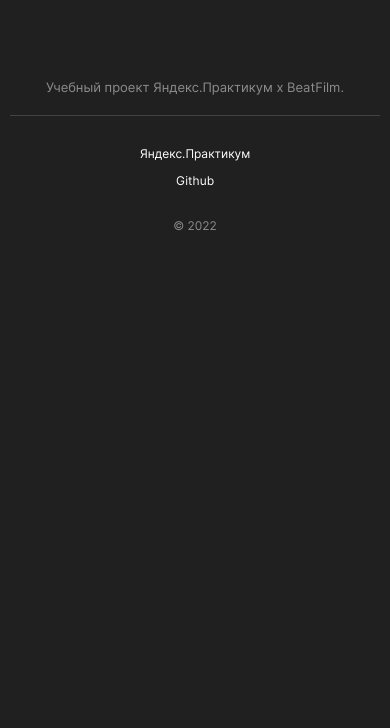
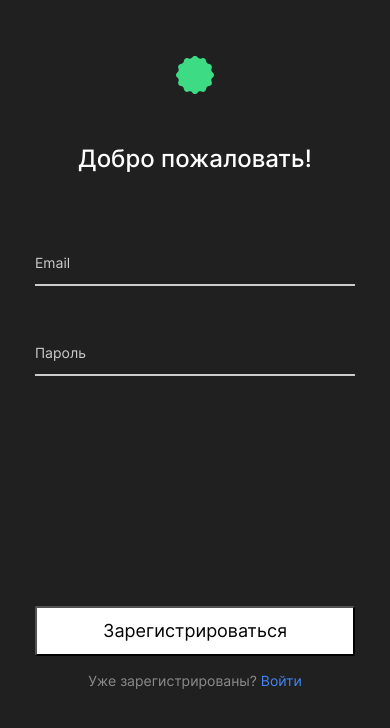
Before and after one commit to YVA91/movies-explorer-frontend, a React (Create React App) app: page /signup in a window 390 px wide. Shown: the top 728 px of the page. Built offline with nearby package versions, Linux system fonts and the light colour scheme.

Commit message:
Диплом: начало

```diff
--- a/src/components/App/App.js
+++ b/src/components/App/App.js
@@ -14,24 +14,21 @@ return (
     <Switch>
     <Route exact path="/">
     <Main />
+    <Footer />
     </Route>
     <Route path="/movies">
         <Movies/>
+        <Footer />
     </Route>
-    <Route path="/sign-up">
+    <Route path="/signup">
         <Register
-            title="Регистрация"
+            title="Добро пожаловать!"
             buttonText="Зарегистрироваться"
         />
     </Route>
 
 
     </Switch>
-
-
-
-
-    <Footer />
     </>
 )
 }
--- a/src/components/AuthForm/AuthForm.css
+++ b/src/components/AuthForm/AuthForm.css
@@ -1,12 +1,12 @@
 .authform {
     margin: 0 auto;
-    padding: 60px 0 0 0;
-    max-width: 358px;
+    padding: 0;
+    max-width: 396px;
 }
 
-@media screen and (max-width: 560px) {
+@media screen and (max-width: 420px) {
 .authform {
-    padding: 40px 30px 0;
+  max-width: 320px;
 }
 }
 
@@ -62,13 +62,12 @@ color: #ccc;
 
 .authform__title {
     margin: 0;
-    padding: 0 0 77px 0;
+    padding: 0 0 40px 0;
     font-family: 'Inter', Arial, sans-serif;
-    font-weight: 900;
+    font-weight: 500;
     font-size: 24px;
     line-height: 29px;
     color: #fff;
-    text-align: center;
     -webkit-font-smoothing: antialiased;
     -moz-osx-font-smoothing: grayscale;
     -webkit-text-size-adjust: 100%;
@@ -77,9 +76,9 @@ color: #ccc;
     text-rendering: optimizeLegibility;
     }
 
-    @media screen and (max-width: 560px) {
+    @media screen and (max-width: 420px) {
     .authform__title {
-        line-height: 24px;
-        padding: 0 0 67px 0;
+        padding: 0 0 80px 0;
+        text-align: center;
     }
     }
--- a/src/components/Footer/Footer.js
+++ b/src/components/Footer/Footer.js
@@ -1,8 +1,10 @@
 import './Footer.css';
+import { Route } from 'react-router-dom';
 
 function Footer() {
 
     return (
+    <>
     <footer className="footer">
         <div className="footer__title">
             <h2 className="footer__title-text">
@@ -10,7 +12,7 @@ function Footer() {
             </h2>
         </div>
         <div className='footer__info'>
-            <p className='footer__copyright'>© 2022</p>
+            <p className='footer__copyright'>© {new Date().getFullYear()}</p>
             <ul className='footer__nav'>
                 <li  className='footer__nav-item'>
                     <a className='footer__nav-link' href="https://practicum.yandex.ru" target="_blank">Яндекс.Практикум</a>
@@ -20,8 +22,8 @@ function Footer() {
                 </li>
             </ul>
         </div>
-
     </footer>
+    </>
     );
 }
 
--- a/src/components/Header/Header.css
+++ b/src/components/Header/Header.css
@@ -1,9 +1,9 @@
 .header {
-    background-color: #073042;
+    background-color: #202020;
 }
 
-.header_movies {
-    background-color: #202020;
+.header_main {
+    background-color: #073042;
 }
 
 .header__container {
@@ -119,17 +119,27 @@
     align-items: center;
 }
 
+.header__container_signup {
+    max-width: 396px;
+    padding: 70px 0 40px 0;
+}
+
+.header__logo_signup {
+    margin: 0;
+    padding: 0;
+}
+
+
 @media screen and (max-width: 768px) {
-    .header__logo {
-        margin: 18px 0 18px 30px;
-    }
-
     .header__nav {
         margin: 0 30px 0 0;
     }
 
     .header__link {
         margin: 0 30px 0 0;
+    }
+    .header__container_signup {
+        padding: 232px 0 40px 0;
     }
 }
 
@@ -152,4 +162,12 @@
         padding: 5px 12px;
         border-radius: 3px;
     }
+    .header__container_signup {
+        max-width: 320px;
+        padding: 56px 0 50px 0;
+    }
+    .header__logo_signup {
+        margin: 0 auto;
+        padding: 0;
+    }
 }
--- a/src/components/Header/Header.js
+++ b/src/components/Header/Header.js
@@ -11,7 +11,7 @@ function Header() {
     return (
     <>
     <Route exact path="/">
-    <header className="header">
+    <header className="header header_main ">
         <div className="header__container">
         <img className="header__logo" src={logo} alt="логотип" />
         <nav className="header__nav">
@@ -26,7 +26,7 @@ function Header() {
     </header>
     </Route>
     <Route exact path="/movies">
-    <header className="header header_movies">
+    <header className="header">
         <div className="header__container">
             <img className="header__logo" src={logo} alt="логотип" />
             <nav className="header__nav header__nav_movies">
@@ -47,6 +47,15 @@ function Header() {
         </div>
     </header>
     </Route>
+    <Route exact path="/signup">
+    <header className="header">
+        <div className="header__container header__container_signup">
+            <Link to="/" className="header__logo header__logo_signup">
+            <img src={logo} alt="логотип"/>
+            </Link>
+        </div>
+    </header>
+    </Route>
     </>
 
     );
--- a/src/components/Register/Register.css
+++ b/src/components/Register/Register.css
@@ -10,7 +10,7 @@
     font-weight: 400;
     font-size: 14px;
     line-height: 17px;
-    color: #fff;
+    color: #8B8B8B;
     text-align: center;
     -webkit-font-smoothing: antialiased;
     -moz-osx-font-smoothing: grayscale;
@@ -23,4 +23,5 @@
     .formregister__item_link {
         cursor: pointer;
         text-decoration: none;
+        color: #4285F4;
     }
--- a/src/components/Register/Register.js
+++ b/src/components/Register/Register.js
@@ -25,7 +25,7 @@ return (
     />
     <div className='formregister'>
       <p className='formregister__item'>Уже зарегистрированы?&nbsp;
-        <Link to="/sign-in" className='formregister__item formregister__item_link'>
+        <Link to="/signin" className='formregister__item formregister__item_link'>
           Войти
         </Link>
       </p>
```
Lines whose indentation alone changed are shown as unchanged.
